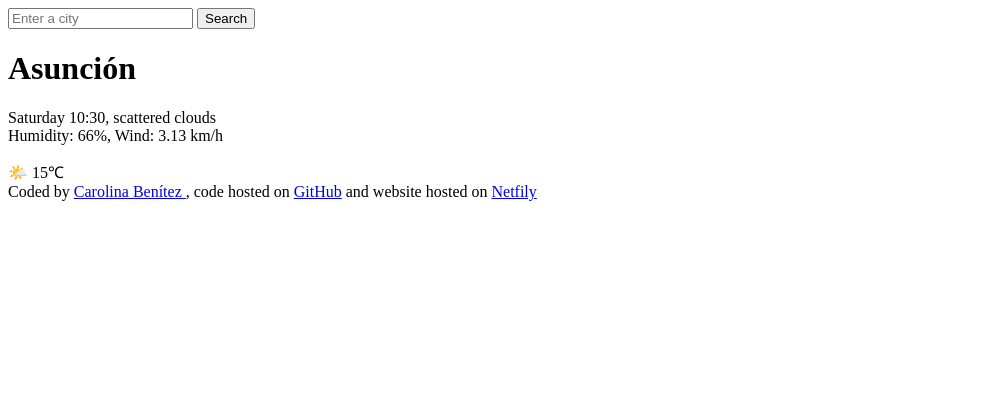
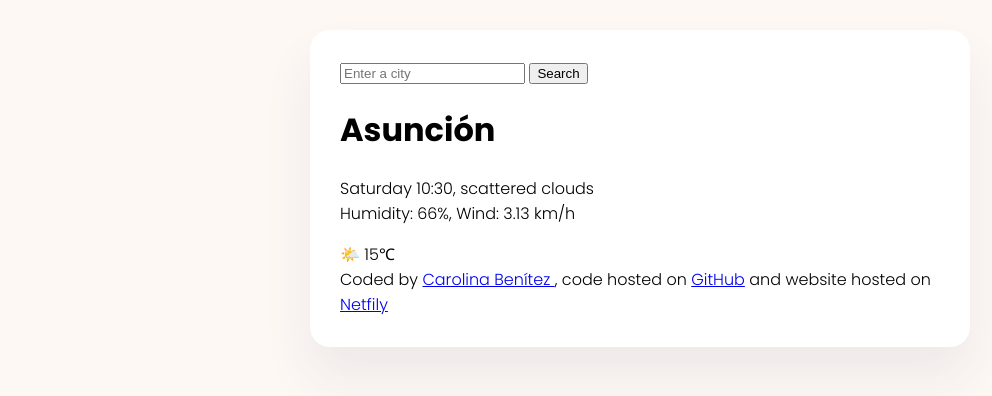
Before and after one commit to Carolina2503/ForecastNow, a plain HTML site: page Index.html in a window 1280 px wide. Shown: the whole page, without its empty margins (0-992 px from the left). Drawn offline with Linux system fonts and the light colour scheme; a web font is replaced by a local one.

Commit message:
style the main container

```diff
--- a/Index.html
+++ b/Index.html
@@ -3,9 +3,17 @@
   <head>
     <meta charset="UTF-8" />
     <meta name="viewport" content="width=device-width, initial-scale=1.0" />
+    <link rel="stylesheet" href="src/style.css" />
+    <link rel="preconnect" href="https://fonts.googleapis.com" />
+    <link rel="preconnect" href="https://fonts.gstatic.com" crossorigin />
+    <link
+      href="https://fonts.googleapis.com/css2?family=Playfair+Display:ital,wght@0,400..900;1,400..900&family=Poppins:ital,wght@0,100;0,200;0,300;0,400;0,500;0,600;0,700;0,800;0,900;1,100;1,200;1,300;1,400;1,500;1,600;1,700;1,800;1,900&display=swap"
+      rel="stylesheet"
+    />
     <title>Weather App</title>
   </head>
   <body>
+    <div class="weather-app">
       <header>
         <form>
           <input type="Search" placeholder="Enter a city" required />
@@ -36,5 +44,6 @@
         and website hosted on
         <a href="https://forecastmeteo.netlify.app/" target="_blank">Netfily</a>
       </footer>
+    </div>
   </body>
 </html>
--- /dev/null
+++ b/src/style.css
@@ -0,0 +1,15 @@
+body {
+  background-color: #fdf8f4;
+  font-family: "Poppins", sans-serif;
+  font-weight: 300;
+  font-style: normal;
+}
+
+.weather-app {
+  background-color: white;
+  max-width: 600px;
+  margin: 30px auto;
+  padding: 30px;
+  box-shadow: 0 30px 50px rgba(65, 50, 100, 0.08);
+  border-radius: 20px;
+}
```
Lines whose indentation alone changed are shown as unchanged.
